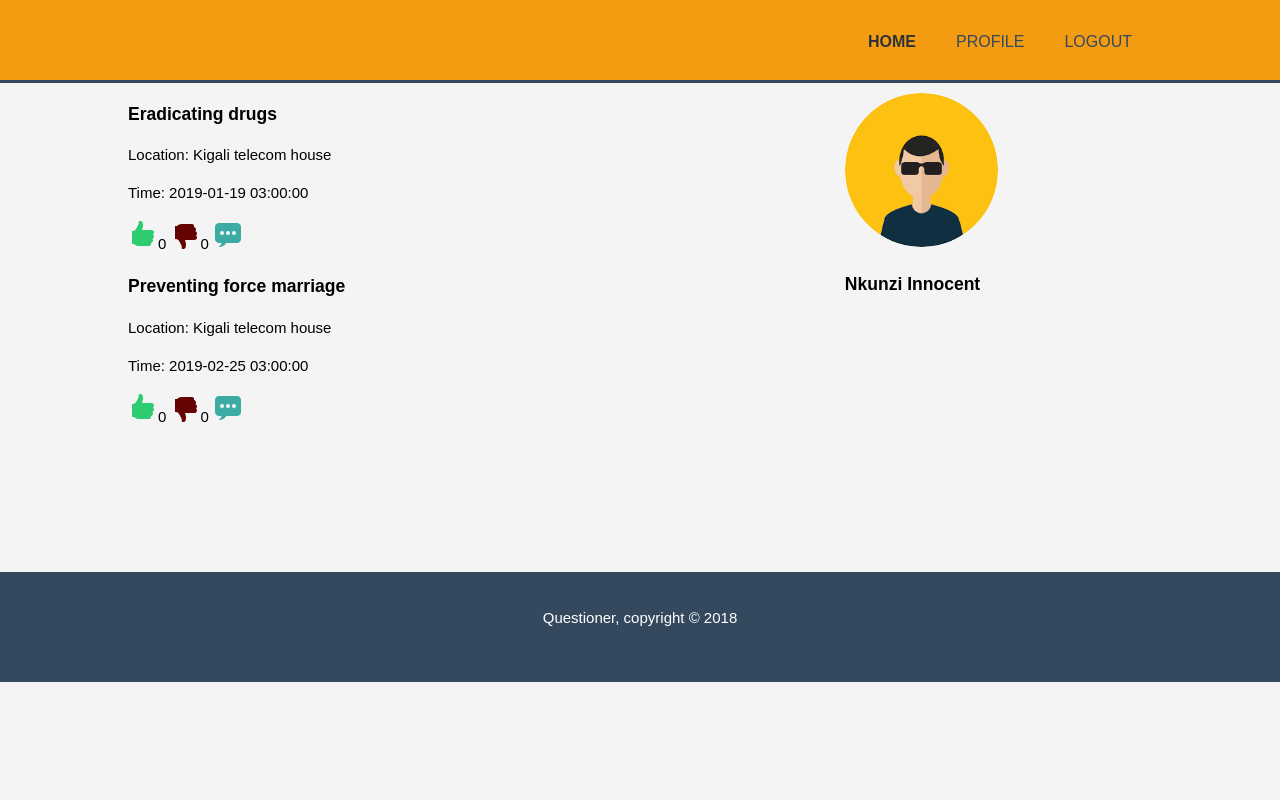
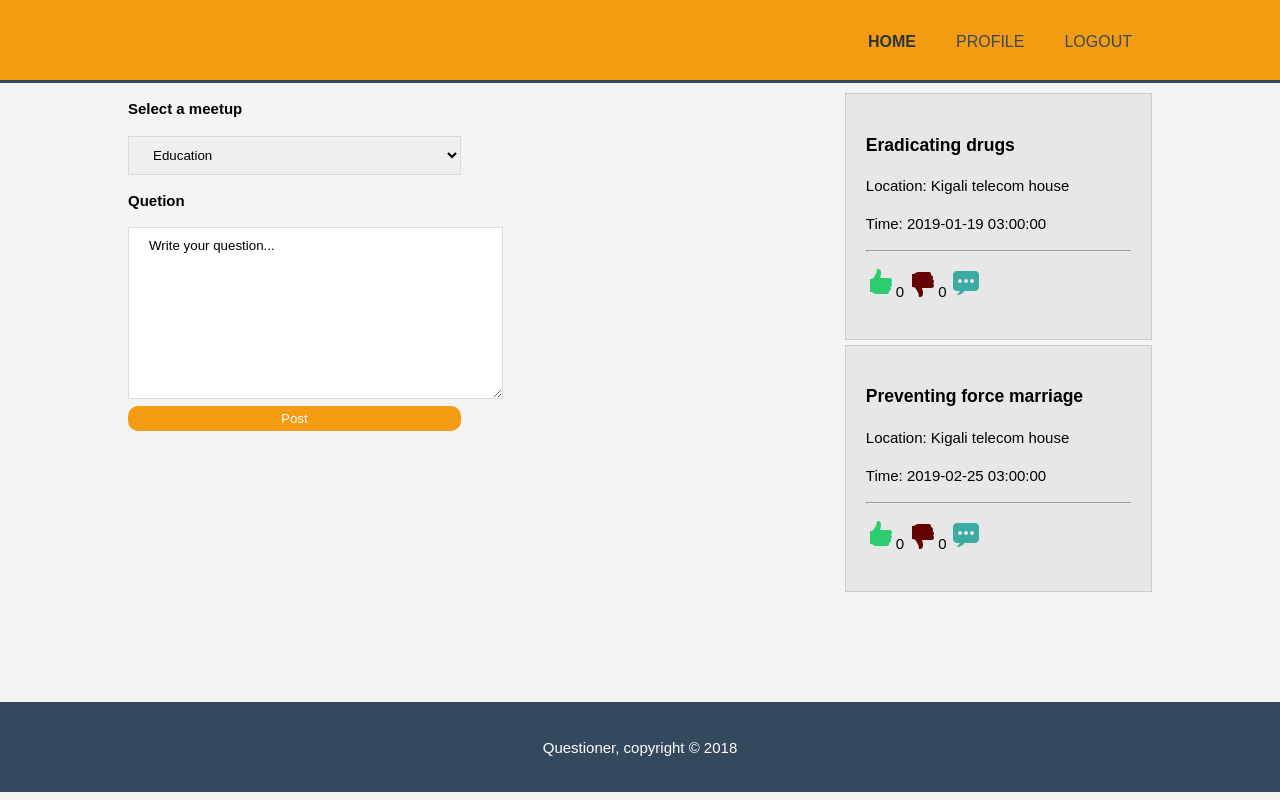
Before and after one commit to mystere10/Questioner, a plain HTML site: page userhome.html in a window 1280 px wide. Drawn offline with Linux system fonts and the light colour scheme.

Commit message:
gh-pages update

```diff
--- a/UI/css/style.css
+++ b/UI/css/style.css
@@ -1,3 +1,7 @@
+html{
+	height: 100%;
+	margin: 0;
+}
 
 body{
 	font-family: Arial, Hervetica, sans-serif;
@@ -124,6 +128,7 @@ header a:hover{
 	margin-top: 20px;
 	box-sizing: border-box;
 	padding: 70px 30px;
+	margin-bottom: 20px;
 }
 
 .head{
@@ -254,7 +259,7 @@ TABLE */
 	background: #e6e6e6e6;
 }
 
-.main input, textarea{
+.main input, textarea, select{
 	width: 50%;
 	padding: 5px;
 }
@@ -272,19 +277,25 @@ TABLE */
 
 .main input[type="submit"]{
 	border: none;
-	background: #34495e;
+	background: #f39c12;
 	color: #ffffff;
 	border-radius: 10px;
 }
 
 .main input[type="submit"]:hover{
-	background: #079992;
+	background: #c23616;
 	cursor: pointer;
 }
 
 .main input[type="text"], input[type="date"], textarea{
 	border:1px solid #DADADA;
+	padding: 10px 20px;
+	font-family: Arial, Helvetica, sans-serif;
+}
 
+.main select{
+	border:1px solid #DADADA;
+	padding: 10px 20px;
 }
 
 /* User page */
@@ -366,11 +377,12 @@ TABLE */
 
 footer{
 	position: relative;
+	left: 0;
 	padding: 20px;
 	bottom: 0;
 	color: #ffffff;
 	background-color: #34495e;
 	text-align: center;
-	margin-top: 10%;
-	min-height: 70px;
+	height: 50px;
+	margin-top: 20px;
 }
--- a/css/style.css
+++ b/css/style.css
@@ -1,3 +1,7 @@
+html{
+	height: 100%;
+	margin: 0;
+}
 
 body{
 	font-family: Arial, Hervetica, sans-serif;
@@ -124,6 +128,7 @@ header a:hover{
 	margin-top: 20px;
 	box-sizing: border-box;
 	padding: 70px 30px;
+	margin-bottom: 20px;
 }
 
 .head{
@@ -254,7 +259,7 @@ TABLE */
 	background: #e6e6e6e6;
 }
 
-.main input, textarea{
+.main input, textarea, select{
 	width: 50%;
 	padding: 5px;
 }
@@ -272,19 +277,25 @@ TABLE */
 
 .main input[type="submit"]{
 	border: none;
-	background: #34495e;
+	background: #f39c12;
 	color: #ffffff;
 	border-radius: 10px;
 }
 
 .main input[type="submit"]:hover{
-	background: #079992;
+	background: #c23616;
 	cursor: pointer;
 }
 
 .main input[type="text"], input[type="date"], textarea{
 	border:1px solid #DADADA;
+	padding: 10px 20px;
+	font-family: Arial, Helvetica, sans-serif;
+}
 
+.main select{
+	border:1px solid #DADADA;
+	padding: 10px 20px;
 }
 
 /* User page */
@@ -366,11 +377,17 @@ TABLE */
 
 footer{
 	position: relative;
+	clear: both;
+	left: 0;
 	padding: 20px;
 	bottom: 0;
 	color: #ffffff;
 	background-color: #34495e;
 	text-align: center;
-	margin-top: 10%;
-	min-height: 70px;
+	height: 50px;
+	margin-top: -10px;
 }
+
+.bottom{
+	padding-bottom: 100px;
+}
--- a/userhome.html
+++ b/userhome.html
@@ -64,20 +64,33 @@
 			<div class="events">
 				<div class="container">
 					<div class="main">
-						<li>
+						<form>
+							<p>Select a meetup</p>
+							<select name="meetuplist">
+								<option value="#">Education</option>
+								<option value="#">Sport</option>
+								<option value="#">Malnutrition</option>
+								<option value="#">Hygiene</option>
+							</select>
+
+							<p>Quetion</p>
+							<textarea cols="10" rows="10">Write your question...</textarea>
+							<input type="submit" name="submit" value="Post">
+						</form>
+					</div>
+
+					<aside class="aside">
+						<ul id="meetupk">
+							<li>
 								<h3>Eradicating drugs</h3>
 								<p>Location: Kigali telecom house</p>
 								<p>Time: 2019-01-19 03:00:00</p>
-
+								<hr>
 								<p><a href="#" onclick="add()"><img src="./assets/like.png"></a><span id="add">0</span>
 
 									<a href="#" onclick="substract()"><img src="./assets/unlike.png"></a><span id="sub">0</span>
 
-									<a href="#" id="addcomment"><span><img src="./assets/comment.png"></span></a>
-									<div id="postcomment">
-										<textarea name="comment" id="comment"></textarea>
-										<input type="submit" name="submit" value="Post">
-									</div>
+									<a href="#"><span><img src="./assets/comment.png"></span></a>
 								</p>
 							</li>
 
@@ -85,7 +98,7 @@
 								<h3>Preventing force marriage</h3>
 								<p>Location: Kigali telecom house</p>
 								<p>Time: 2019-02-25 03:00:00</p>
-
+								<hr>
 								<p><a href="#" onclick="preventing()"><img src="./assets/like.png"></a><span id="prev">0</span>
 
 									<a href="#" onclick="preventing2()"><img src="./assets/unlike.png"></a><span id="preventing2">0</span>
@@ -94,19 +107,12 @@
 								</p>
 							</li>
 						</ul>
-					</div>
-
-					<aside class="aside">
-						<div id="meetup">
-							<a href="profile.html"><img src="./assets/head.png"></a>
-							<h1>Nkunzi Innocent</h1>
-
-						</div>
-
 					</aside>
 				</div>
 			</div>
 		</section>
+		<section class="bottom">
+			</section>
 		<footer>
 			<p>Questioner, copyright &copy; 2018</p>
 	</footer>
```
Also changed, not shown: UI/register.html (+1 -4 lines), UI/userhome.html (+21 -17 lines), admin.html (+2 -1 lines), create.html (+2 -0 lines), index.html (+2 -0 lines), login.html (+2 -1 lines), profile.html (+2 -0 lines), register.html (+3 -0 lines), reset.html (+2 -1 lines), README.md.
